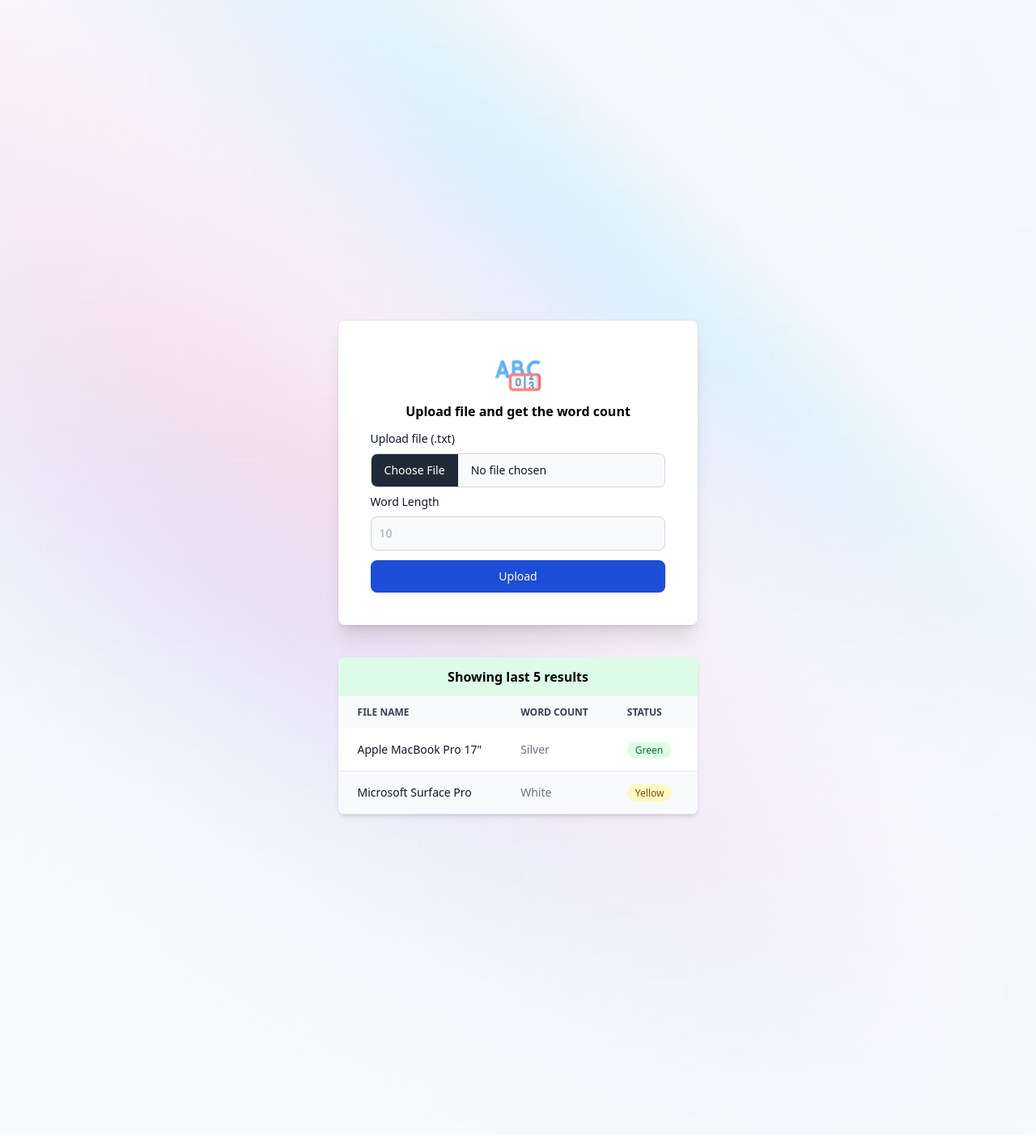
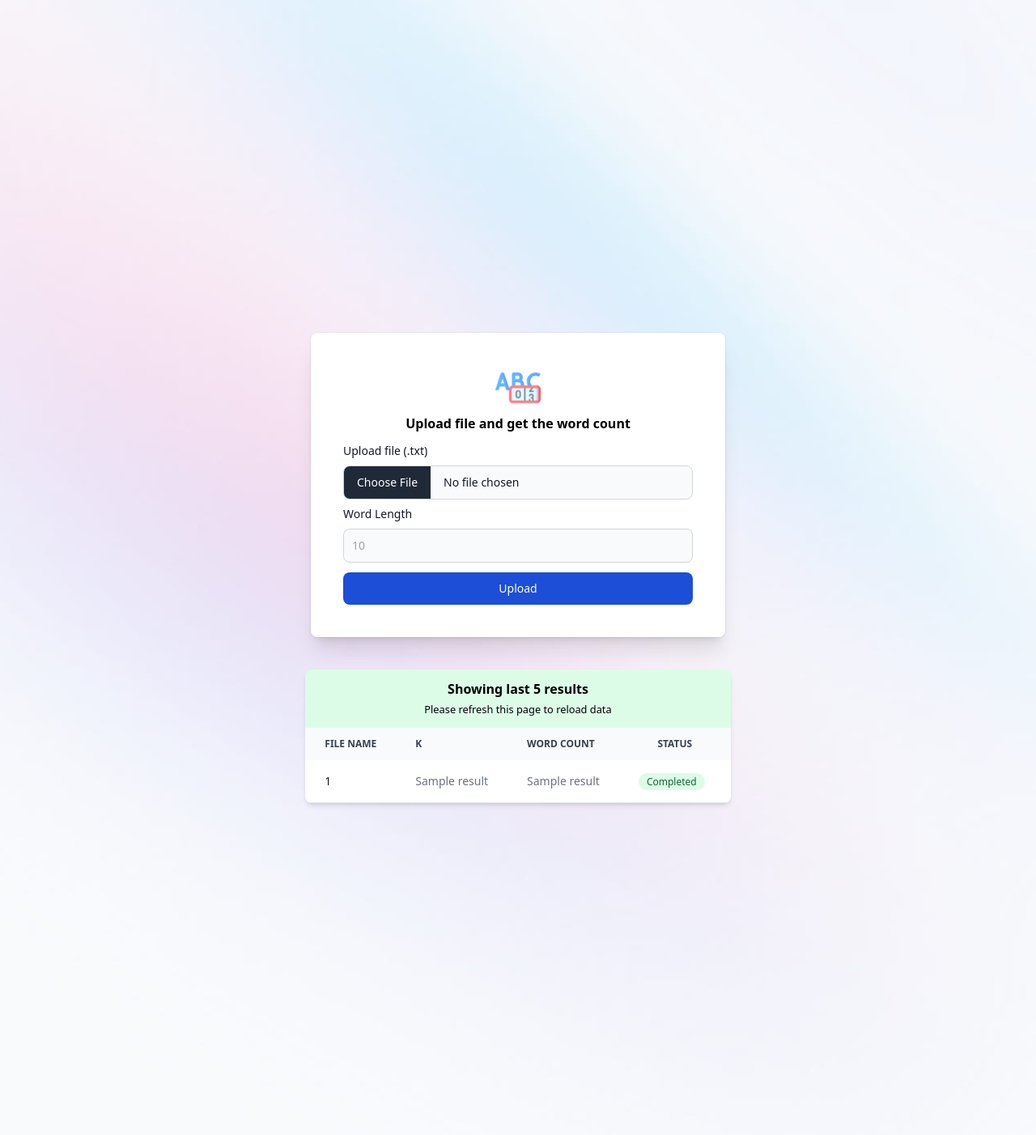
Before and after one commit to rafathossain/Document-Upload-and-Word-Count, a Flask app: template templates/index.html in a window 1280 px wide. Shown: the whole page at 81% size. Run offline with Flask 3, Linux system fonts and the light colour scheme; the template is opened without the code that fills it: most values are stand-ins (such as "Sample title", 1, 10 or a date in 2020); some libraries are stand-ins or nearby versions.

Commit message:
Updated Input Types

```diff
--- a/templates/index.html
+++ b/templates/index.html
@@ -8,67 +8,68 @@
                     <img src="/static/word.png" class="h-14" alt="Word Counter Logo"/>
                 </div>
                 <div class="flex items-center justify-center pb-3">
-                    <h4 class="text-md font-bold dark:text-white">Upload file and get the word count</h4>
+                    <h4 class="text-md font-bold">Upload file and get the word count</h4>
                 </div>
                 <div>
                     <form action="/upload" method="post" enctype="multipart/form-data">
                         {% include 'messages.html' %}
-                        <label class="block mb-2 text-sm font-medium text-gray-900 dark:text-white" for="file_input">Upload file (.txt)</label>
-                        <input class="block w-full text-sm text-gray-900 border border-gray-300 rounded-lg cursor-pointer bg-gray-50 dark:text-gray-400 focus:outline-none dark:bg-gray-700 dark:border-gray-600 dark:placeholder-gray-400" aria-describedby="file_input_help" id="file_input" type="file" name="file" required>
+                        <label class="block mb-2 text-sm font-medium text-gray-900" for="file_input">Upload file (.txt)</label>
+                        <input class="block w-full text-sm text-gray-900 border border-gray-300 rounded-lg cursor-pointer bg-gray-50 focus:outline-none" aria-describedby="file_input_help" id="file_input" type="file" name="file" accept=".txt" required>
                         <div class="mt-2">
-                            <label for="default-input" class="block mb-2 text-sm font-medium text-gray-900 dark:text-white">Word Length</label>
-                            <input type="text" id="default-input" class="bg-gray-50 border border-gray-300 text-gray-900 text-sm rounded-lg focus:ring-blue-500 focus:border-blue-500 block w-full p-2.5 dark:bg-gray-700 dark:border-gray-600 dark:placeholder-gray-400 dark:text-white dark:focus:ring-blue-500 dark:focus:border-blue-500" placeholder="10" required>
+                            <label for="default-input" class="block mb-2 text-sm font-medium text-gray-900">Word Length</label>
+                            <input type="number" id="default-input" class="bg-gray-50 border border-gray-300 text-gray-900 text-sm rounded-lg focus:ring-blue-500 focus:border-blue-500 block w-full p-2.5" placeholder="10" name="word_length" required>
                         </div>
-                        <button type="submit" class="mt-3 w-full text-white bg-blue-700 hover:bg-blue-800 focus:ring-4 focus:ring-blue-300 font-medium rounded-lg text-sm px-5 py-2.5 mr-2 mb-2 dark:bg-blue-600 dark:hover:bg-blue-700 focus:outline-none dark:focus:ring-blue-800">Upload</button>
+                        <button type="submit" class="mt-3 w-full text-white bg-blue-700 hover:bg-blue-800 focus:ring-4 focus:ring-blue-300 font-medium rounded-lg text-sm px-5 py-2.5 mr-2 mb-2 focus:outline-none">Upload</button>
                     </form>
                 </div>
             </div>
 
             <div class="relative overflow-x-auto shadow-md sm:rounded-lg mt-10">
-                <div class="flex items-center justify-center bg-green-100 py-3">
-                    <h4 class="text-md font-bold dark:text-white">Showing last 5 results</h4>
+                <div class="text-center items-center justify-center bg-green-100 py-3">
+                    <h4 class="text-md font-bold">Showing last 5 results</h4>
+                    <small>Please refresh this page to reload data</small>
                 </div>
-                <table class="w-full text-sm text-left text-gray-500 dark:text-gray-400">
-                    <thead class="text-xs text-gray-700 uppercase bg-gray-50 dark:bg-gray-700 dark:text-gray-400">
+                <table class="w-full text-sm text-left text-gray-500">
+                    <thead class="text-xs text-gray-700 uppercase bg-gray-50">
                     <tr>
                         <th scope="col" class="px-6 py-3">
                             File Name
                         </th>
                         <th scope="col" class="px-6 py-3">
+                            K
+                        </th>
+                        <th scope="col" class="px-6 py-3">
                             Word Count
                         </th>
-                        <th scope="col" class="px-6 py-3">
+                        <th scope="col" class="px-6 py-3 text-center">
                             Status
                         </th>
                     </tr>
                     </thead>
                     <tbody>
-                    <tr class="bg-white border-b dark:bg-gray-900 dark:border-gray-700">
-                        <th scope="row" class="px-6 py-4 font-medium text-gray-900 whitespace-nowrap dark:text-white">
-                            Apple MacBook Pro 17"
+                    {% for result in results %}
+                        <tr class="bg-white border-b">
+                            <th scope="row" class="px-6 py-4 font-medium text-gray-900 whitespace-nowrap">
+                                {{ result.0 }}
                             </th>
                             <td class="px-6 py-4">
-                            Silver
+                                {{ result.1 }}
+                            </td>
+                            <td class="px-6 py-4 text-center">
+                                {{ result.2 }}
                             </td>
                             <td class="px-6 py-4">
-                            <span class="bg-green-100 text-green-800 text-xs font-medium mr-2 px-2.5 py-0.5 rounded-full dark:bg-green-900 dark:text-green-300">Green</span>
+                                {% if result.3 == "Processing" %}
+                                    <span class="bg-yellow-100 text-yellow-800 text-xs font-medium mr-2 px-2.5 py-0.5 rounded-full">Processing</span>
+                                {% else %}
+                                    <span class="bg-green-100 text-green-800 text-xs font-medium mr-2 px-2.5 py-0.5 rounded-full">Completed</span>
+                                {% endif %}
                             </td>
                         </tr>
-                    <tr class="border-b bg-gray-50 dark:bg-gray-800 dark:border-gray-700">
-                        <th scope="row" class="px-6 py-4 font-medium text-gray-900 whitespace-nowrap dark:text-white">
-                            Microsoft Surface Pro
-                        </th>
-                        <td class="px-6 py-4">
-                            White
-                        </td>
-                        <td class="px-6 py-4">
-                            <span class="bg-yellow-100 text-yellow-800 text-xs font-medium mr-2 px-2.5 py-0.5 rounded-full dark:bg-yellow-900 dark:text-yellow-300">Yellow</span>
-                        </td>
-                    </tr>
+                    {% endfor %}
                     </tbody>
                 </table>
             </div>
-
         </div>
     </div>
 {% endblock %}
```
Lines whose indentation alone changed are shown as unchanged.
